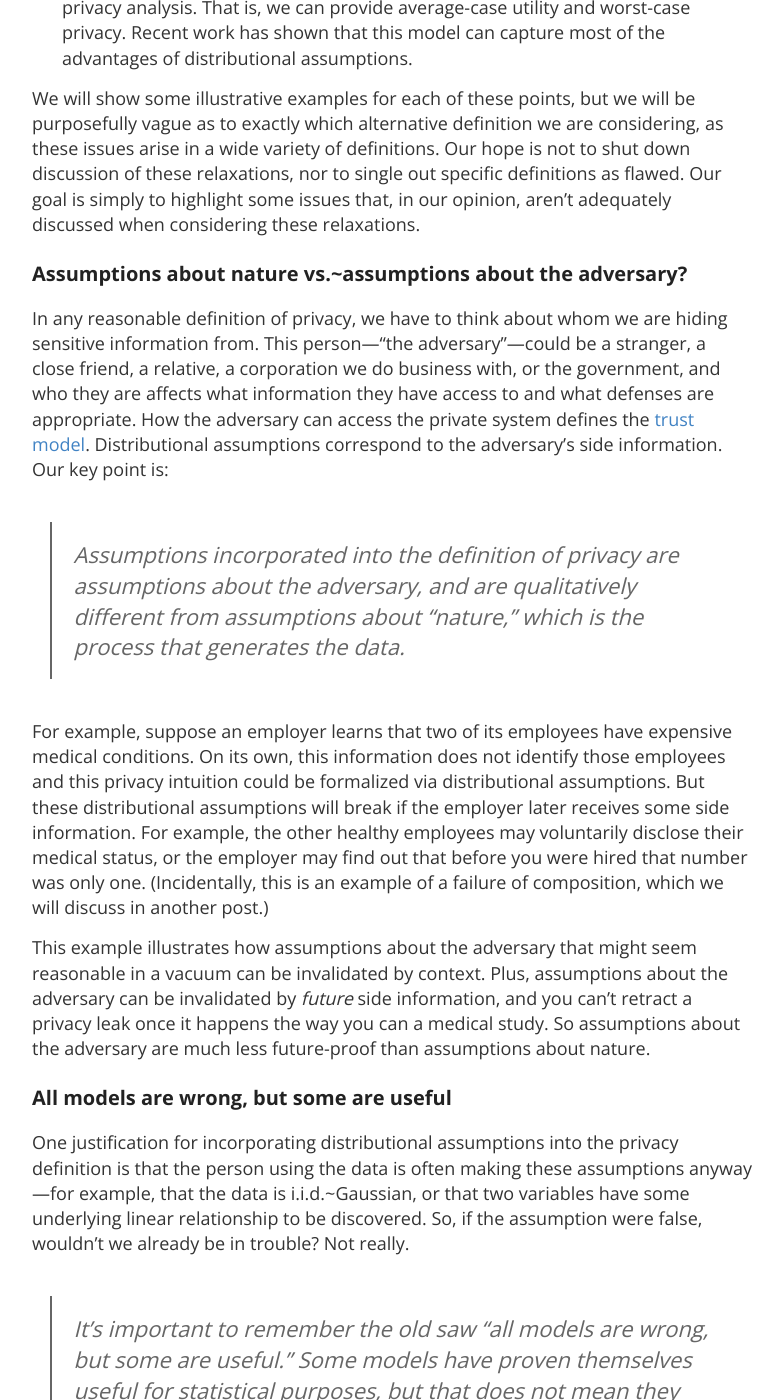
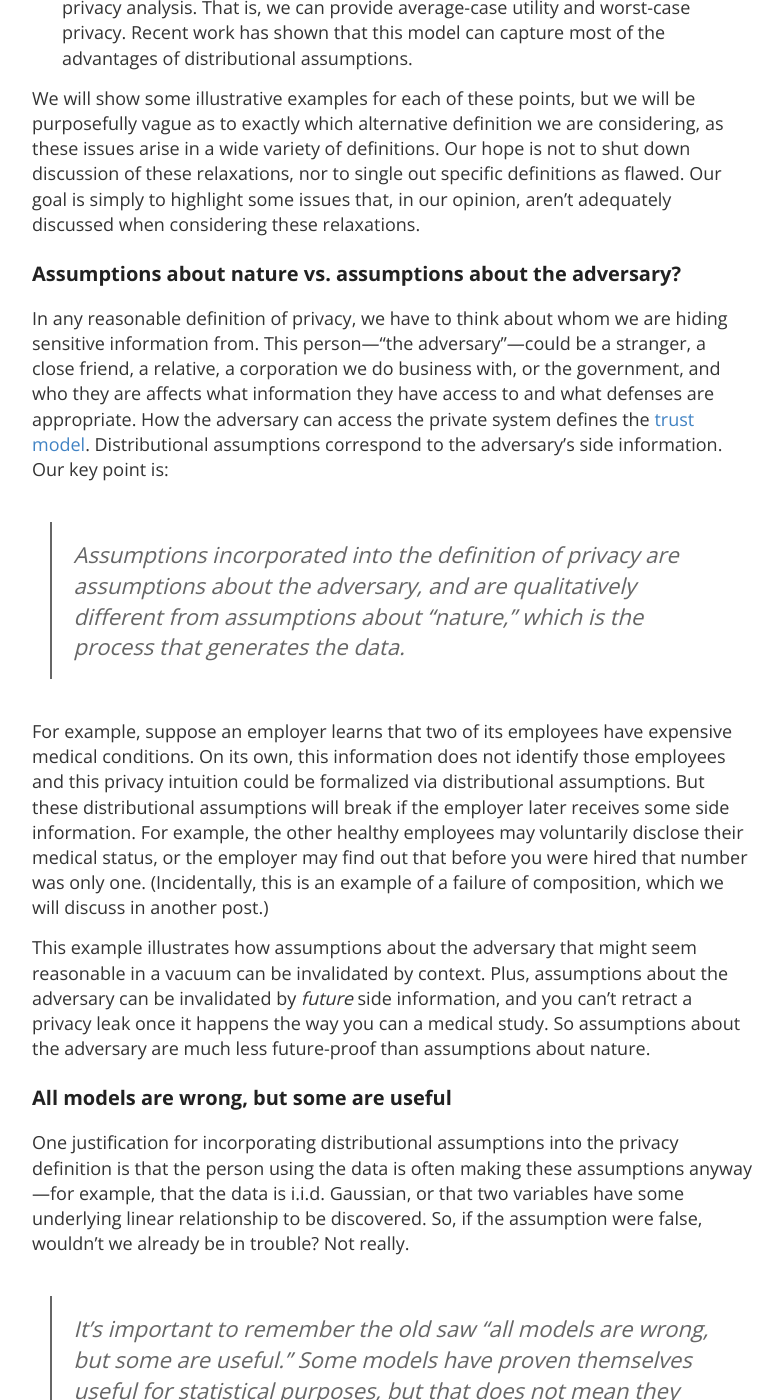
Before and after one commit to differentialprivacy/differentialprivacy, a Jekyll site: the page built from _posts/2020-07-22-average-case-dp.md, in a window 1280 px wide and 1400 px high, scrolled down 671 px. Shown: the whole window, without its empty margins (248-1031 px from the left). Built offline with Jekyll 4.4.1, drawn with Linux system fonts in a browser that asks for light colours; comment, search, counter and statistics services are not loaded; some of the changed text lies outside the part shown.

Commit message:
Update 2020-07-22-average-case-dp.md
removed ~s

```diff
--- a/_posts/2020-07-22-average-case-dp.md
+++ b/_posts/2020-07-22-average-case-dp.md
@@ -19,7 +19,7 @@ In this post and in a planned follow-up post, we will discuss some pitfalls of a
 
 We will show some illustrative examples for each of these points, but we will be purposefully vague as to exactly which alternative definition we are considering, as these issues arise in a wide variety of definitions.  Our hope is not to shut down discussion of these relaxations, nor to single out specific definitions as flawed. Our goal is simply to highlight some issues that, in our opinion, aren't adequately discussed when considering these relaxations.
 
-### Assumptions about nature vs.~assumptions about the adversary?
+### Assumptions about nature vs. assumptions about the adversary?
 
 In any reasonable definition of privacy, we have to think about whom we are hiding sensitive information from.  This person---"the adversary"---could be a stranger, a close friend, a relative, a corporation we do business with, or the government, and who they are affects what information they have access to and what defenses are appropriate.   How the adversary can access the private system defines the [trust model](\trustmodels). Distributional assumptions correspond to the adversary's side information.  Our key point is:
 
@@ -31,7 +31,7 @@ This example illustrates how assumptions about the adversary that might seem rea
 
 ### All models are wrong, but some are useful
 
-One justification for incorporating distributional assumptions into the privacy definition is that the person using the data is often making these assumptions anyway---for example, that the data is i.i.d.~Gaussian, or that two variables have some underlying linear relationship to be discovered.  So, if the assumption were false, wouldn't we already be in trouble?  Not really.
+One justification for incorporating distributional assumptions into the privacy definition is that the person using the data is often making these assumptions anyway---for example, that the data is i.i.d. Gaussian, or that two variables have some underlying linear relationship to be discovered.  So, if the assumption were false, wouldn't we already be in trouble?  Not really.
 
 >It's important to remember the old saw "all models are wrong, but some are useful."  Some models have proven themselves useful for statistical purposes, but that does not mean they are useful as a basis for privacy.
 
@@ -55,7 +55,7 @@ where
 \\)
 is called the "worst-case sensitivity" of \\( q \\) and \\( Z \\) is some noise, commonly drawn from a Laplace or Gaussian distribution.
 
-Unfortunately, the worst-case sensitivity may be large or even infinite for basic statistics of interest, such as the mean \\( q(x) = \frac{1}{n} \sum_{i} x_i \\) of real-valued data.  There are a variety of differentially private algorithms for addressing this problem [1], but that is not what this post is about.  It's tempting to, instead, try to scale the noise to some notion of "average-case sensitivity," with the goal of satisfying some average-case version of differential privacy.  For example, suppose the data is drawn from some normal distribution \\( N(\mu,1) \\) and the neighboring datasets \\( x', x" \\) are each \\( n \\) i.i.d.~samples from this distribution, but differing on exactly one random sample.  Then the worst-case sensitivity of the mean is infinite:
+Unfortunately, the worst-case sensitivity may be large or even infinite for basic statistics of interest, such as the mean \\( q(x) = \frac{1}{n} \sum_{i} x_i \\) of real-valued data.  There are a variety of differentially private algorithms for addressing this problem [1], but that is not what this post is about.  It's tempting to, instead, try to scale the noise to some notion of "average-case sensitivity," with the goal of satisfying some average-case version of differential privacy.  For example, suppose the data is drawn from some normal distribution \\( N(\mu,1) \\) and the neighboring datasets \\( x', x" \\) are each \\( n \\) i.i.d. samples from this distribution, but differing on exactly one random sample.  Then the worst-case sensitivity of the mean is infinite:
 \\[
 \sup_{\textrm{neighboring}~x',x"} |q(x') - q(x")| = \infty,
 \\]
```
